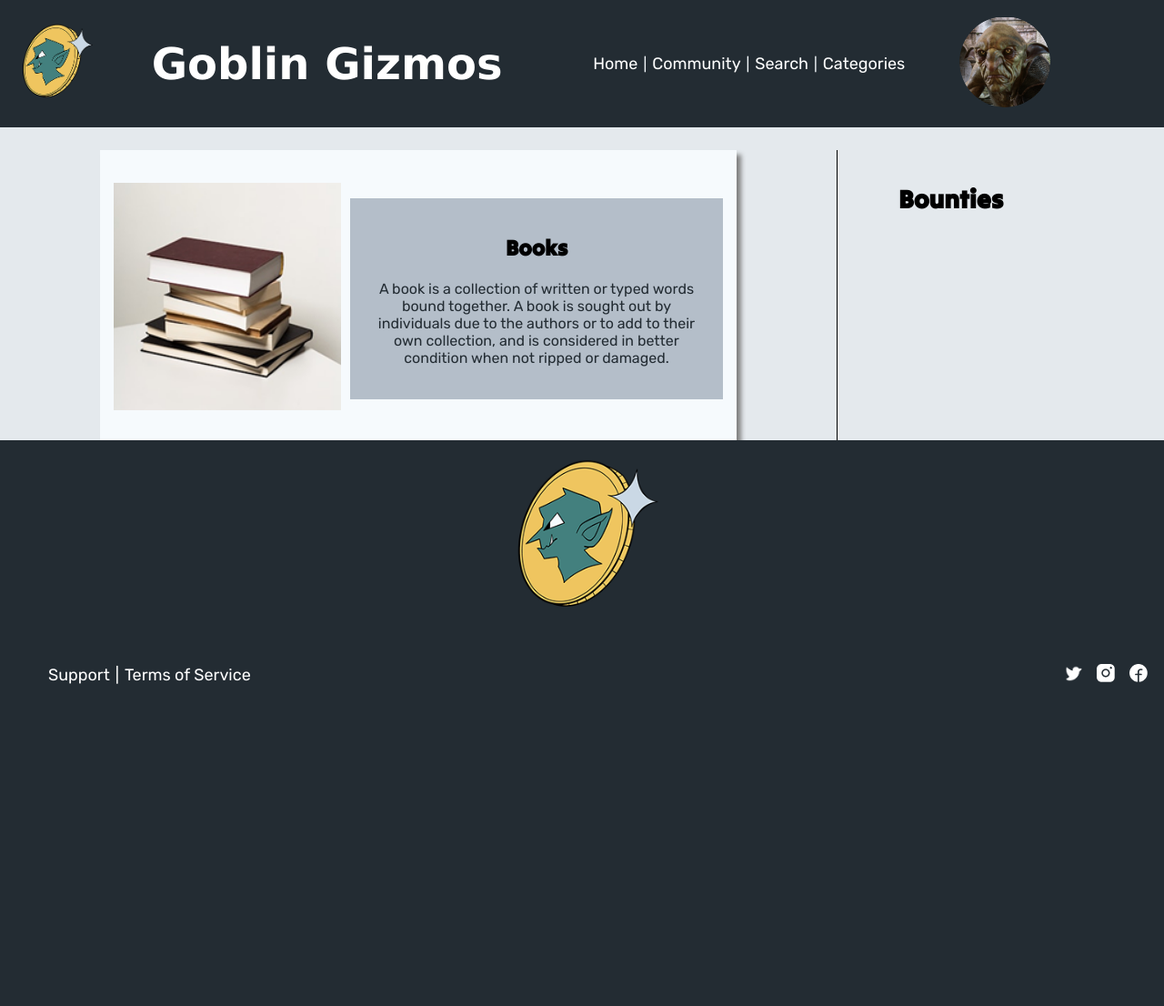
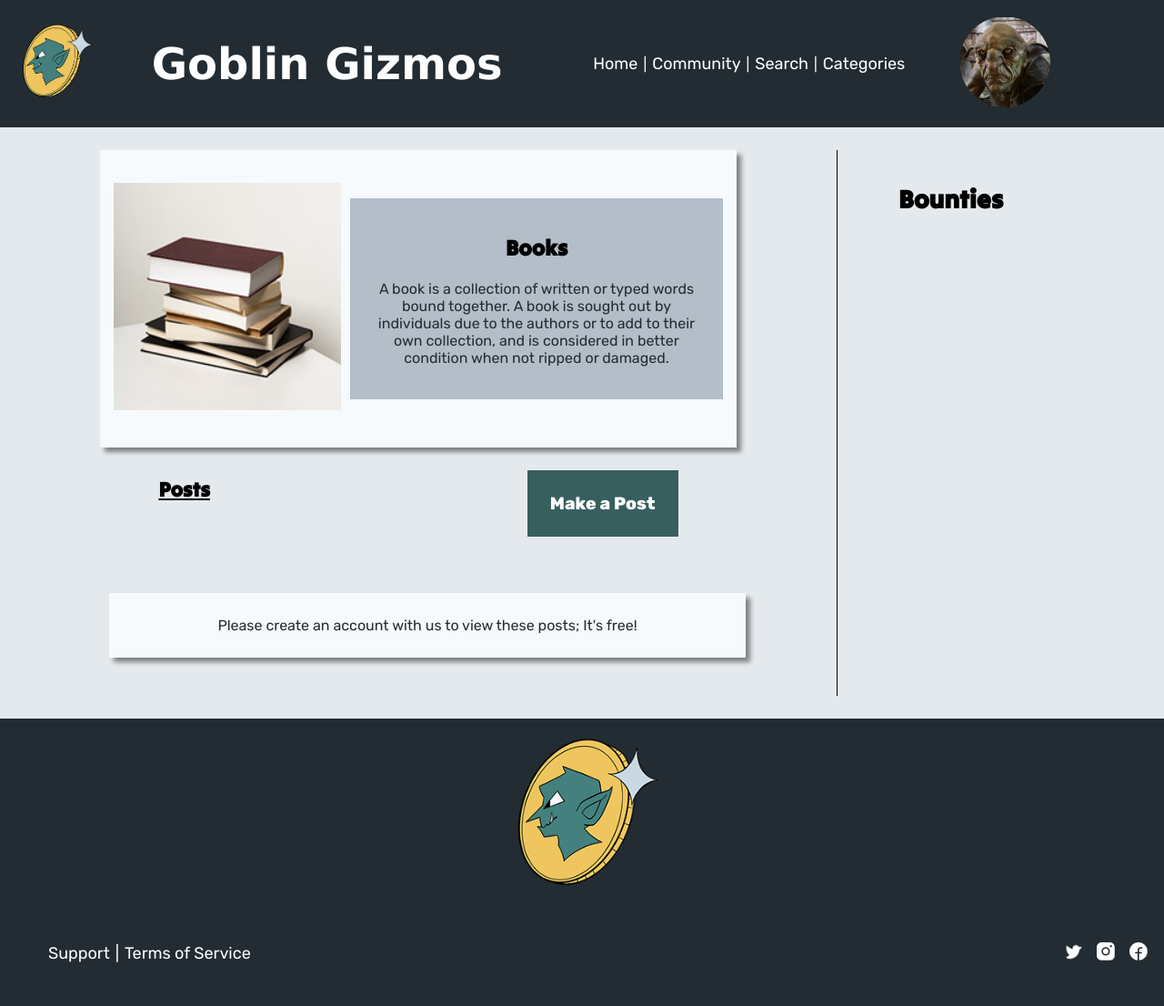
Before and after one commit to Jennabenni/goblingizmos, a PHP site: page /goblingizmos/categories/booksCategories.php in a window 1280 px wide. Shown: the whole page at 91% size. Before the commit the page ends 752 px from the top, so only its background shows below. Run offline with PHP 8.4, Linux system fonts and the light colour scheme; data that the repository does not hold is empty; some web fonts are replaced.

Commit message:
fix height so the footer doesn't stick to the page

```diff
--- a/css/style.css
+++ b/css/style.css
@@ -13,7 +13,8 @@ body {
 /* --- Sticky footer (basically stops the footer from just stopping halfway down shorter pages). sorry i have a larger monitor and this was bothering me a lot --- */
 html,
 body {
-    height: 100%;
+    /* height: 100%;*/
+    /*Height broke it*/
     overflow-x: hidden;
 }
 
```
Also changed, not shown: uploads/69dda8fd7b8f2_appleoo.jpg (added), uploads/69ddaa3462876_evilbook.jpg (added), uploads/69ddaab43d4c8_evilbook.jpg (added), uploads/69ddaad8e005d_woman.jpg (added).
